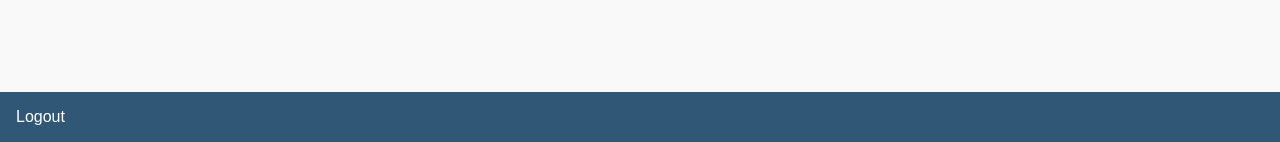
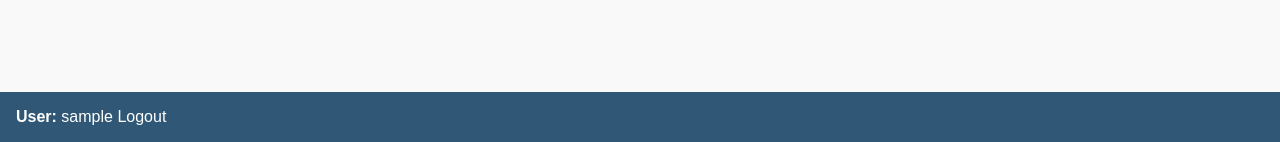
Before and after one commit to tian2992/afinidata-content-manager, a Django app: page /posts/reviews/ in a window 1280 px wide. Shown: the part 708-850 px from the top of the page. Run offline with Django 3.2, Linux system fonts and the light colour scheme; the visitor is signed in with stand-in values (Sample User, id 1); data that the repository does not hold is empty; parts of the project's set-up code (start-up, migrations or seed data) failed here and were passed over.

Commit message:
show username in footer

```diff
--- a/posts/templates/posts/base.html
+++ b/posts/templates/posts/base.html
@@ -38,6 +38,7 @@
     {% block content %}{% endblock %}
     {% if user.is_authenticated %}
         <footer class="main-footer">
+            <strong>User: </strong><span>{{ request.user.username }}</span>
                 <a href="{% url 'logout' %}">Logout</a>
         </footer>
     {% endif %}
--- a/posts/templates/posts/reviser-reviews.html
+++ b/posts/templates/posts/reviser-reviews.html
@@ -20,6 +20,7 @@
                     <li>
                         <strong>Post: </strong><span>{{ review.post.name }} (#{{ review.post.pk }})</span><br>
                         <strong>Review status: </strong><span>{{ review.status }}</span> |
+
                         <a style="display: inline;"
                            href="{% url 'posts:post-review' id=review.post.pk review_id=review.pk %}">View</a>
                     </li>
```
